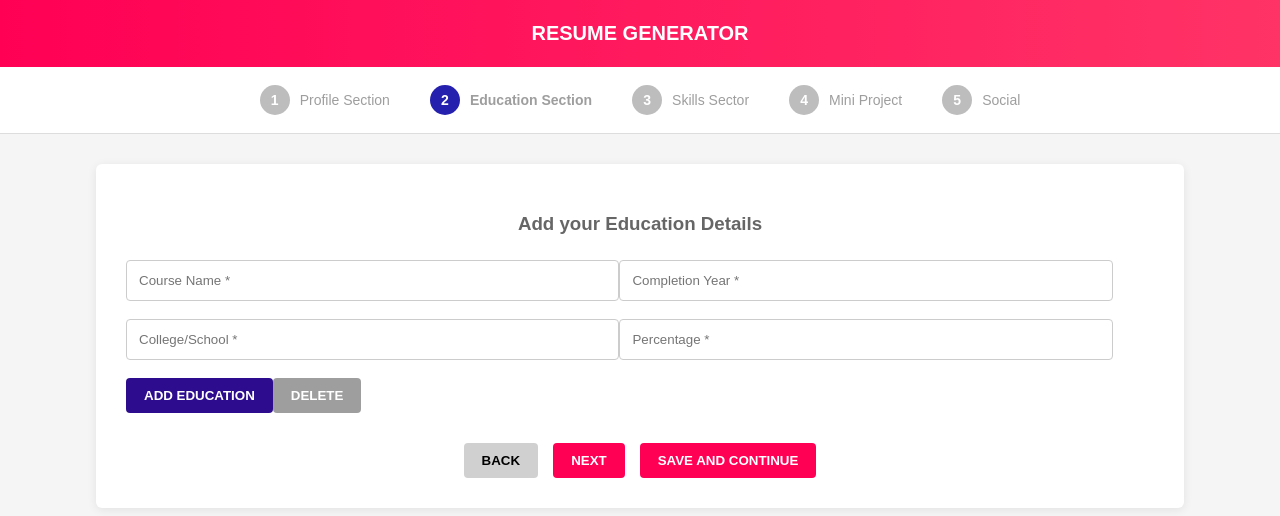
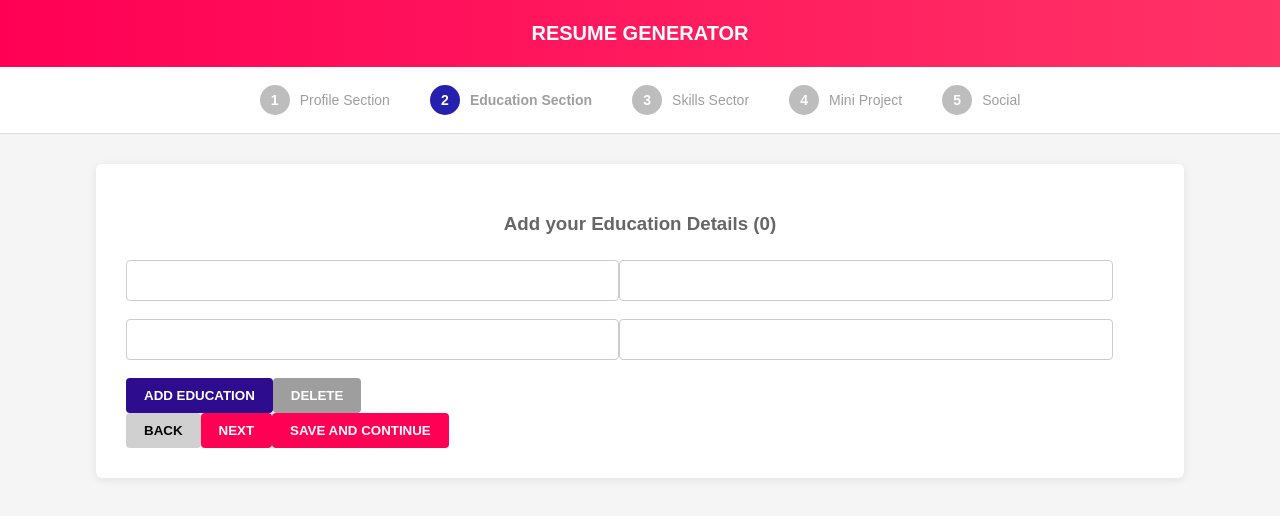
Before and after one commit to acciojob/resume-builder-akhssm, a React app: page / in a window 1280 px wide. Both pictures are taken after a click on the button "NEXT". Shown: the top 516 px of the page. Built offline with nearby package versions, Linux system fonts and the light colour scheme.

Commit message:
Changes in code

```diff
--- a/src/components/App.js
+++ b/src/components/App.js
@@ -61,138 +61,123 @@ const App = () => {
       </div>
 
       <div className="container">
+
         {step === 1 && (
           <>
             <h3>Add your profile details</h3>
-            <input name="fname" placeholder="First Name"
-              onChange={(e) => setProfile({ ...profile, fname: e.target.value })} />
-            <input name="lname" placeholder="Last Name"
-              onChange={(e) => setProfile({ ...profile, lname: e.target.value })} />
-            <input name="phone" placeholder="Phone Number"
-              onChange={(e) => setProfile({ ...profile, phone: e.target.value })} />
-            <input name="address" placeholder="Address"
-              onChange={(e) => setProfile({ ...profile, address: e.target.value })} />
+            <input name="fname" onChange={e => setProfile({ ...profile, fname: e.target.value })} />
+            <input name="lname" onChange={e => setProfile({ ...profile, lname: e.target.value })} />
+            <input name="phone" onChange={e => setProfile({ ...profile, phone: e.target.value })} />
+            <input name="address" onChange={e => setProfile({ ...profile, address: e.target.value })} />
             <input name="url" type="file" />
           </>
         )}
 
         {step === 2 && (
           <>
-            <h3>Add your Education Details</h3>
-            <input name="courseName" placeholder="Course Name *"
-              onChange={(e) => setEduForm({ ...eduForm, courseName: e.target.value })} />
-            <input name="completionYear" placeholder="Completion Year *"
-              onChange={(e) => setEduForm({ ...eduForm, completionYear: e.target.value })} />
-            <input name="college" placeholder="College/School *"
-              onChange={(e) => setEduForm({ ...eduForm, college: e.target.value })} />
-            <input name="percentage" placeholder="Percentage *"
-              onChange={(e) => setEduForm({ ...eduForm, percentage: e.target.value })} />
+            <h3>Add your Education Details ({education.length})</h3>
 
-            <button id="add_education"
-              onClick={() => {
-                setEducation([...education, eduForm]);
-                setEduForm({ courseName: "", completionYear: "", college: "", percentage: "" });
-              }}>
+            <input name="courseName" onChange={e => setEduForm({ ...eduForm, courseName: e.target.value })} />
+            <input name="completionYear" onChange={e => setEduForm({ ...eduForm, completionYear: e.target.value })} />
+            <input name="college" onChange={e => setEduForm({ ...eduForm, college: e.target.value })} />
+            <input name="percentage" onChange={e => setEduForm({ ...eduForm, percentage: e.target.value })} />
+
+            <button
+              id="add_education"
+              className="MuiButton-contained"
+              onClick={() => setEducation([...education, eduForm])}
+            >
               ADD EDUCATION
             </button>
 
-            <button id="delete" onClick={() => setEducation([])}>
-              DELETE
-            </button>
+            <button id="delete" onClick={() => setEducation([])}>DELETE</button>
           </>
         )}
 
         {step === 3 && (
           <>
-            <h3>Add your Skills</h3>
+            <h3>Add your Skills ({skills.length})</h3>
+
             <input
               name="skill"
-              placeholder="Skill *"
               value={skill}
-              onChange={(e) => setSkill(e.target.value)}
+              onChange={e => setSkill(e.target.value)}
             />
 
-            <button id="add_skill"
+            <button
+              id="add_skill"
+              className="MuiButton-contained"
               onClick={() => {
                 setSkills([...skills, skill]);
                 setSkill("");
-              }}>
+              }}
+            >
               ADD SKILL
             </button>
 
-            <button id="delete_skill" onClick={() => setSkills([])}>
-              DELETE SKILL
-            </button>
+            <button id="delete_skill" onClick={() => setSkills([])}>DELETE SKILL</button>
           </>
         )}
 
         {step === 4 && (
           <>
-            <h3>Add your Mini Projects</h3>
-            <input name="projectName" placeholder="Project Name *"
-              onChange={(e) =>
-                setProjectForm({ ...projectForm, projectName: e.target.value })} />
-            <input name="techStack" placeholder="Tech Stack"
-              onChange={(e) =>
-                setProjectForm({ ...projectForm, techStack: e.target.value })} />
-            <textarea name="description" placeholder="Description"
-              onChange={(e) =>
-                setProjectForm({ ...projectForm, description: e.target.value })} />
+            <h3>Add your Mini Projects ({projects.length})</h3>
 
-            <button id="add_project"
-              onClick={() => {
-                setProjects([...projects, projectForm]);
-                setProjectForm({ projectName: "", techStack: "", description: "" });
-              }}>
+            <input name="projectName" onChange={e => setProjectForm({ ...projectForm, projectName: e.target.value })} />
+            <input name="techStack" onChange={e => setProjectForm({ ...projectForm, techStack: e.target.value })} />
+            <textarea name="description" onChange={e => setProjectForm({ ...projectForm, description: e.target.value })} />
+
+            <button
+              id="add_project"
+              className="MuiButton-contained"
+              onClick={() => setProjects([...projects, projectForm])}
+            >
               ADD PROJECT
             </button>
 
-            <button id="delete" onClick={() => setProjects([])}>
-              DELETE
-            </button>
+            <button id="delete" onClick={() => setProjects([])}>DELETE</button>
           </>
         )}
 
         {step === 5 && (
           <>
-            <h3>Add social links like linkedin , github etc</h3>
+            <h3>Add your Social Media ({socials.length})</h3>
+
             <input
               name="Social"
-              placeholder="Social Links *"
               value={social}
-              onChange={(e) => setSocial(e.target.value)}
+              onChange={e => setSocial(e.target.value)}
             />
 
-            <button id="add_social"
+            <button
+              id="add_social"
+              className="MuiButton-contained"
               onClick={() => {
                 setSocials([...socials, social]);
                 setSocial("");
-              }}>
+              }}
+            >
               ADD SOCIAL
             </button>
           </>
         )}
 
-        {step === 6 && (
-          <>
-            <h3>All steps completed - your resume is ready!!</h3>
-            <h1>{profile.fname} {profile.lname}</h1>
-          </>
-        )}
-
-        <div className="buttons">
+        <div className="makeStyles-footer-15">
           <button id="back" onClick={back} disabled={step === 1}>
             BACK
           </button>
 
           {step < 6 && (
-            <button id="next" onClick={next}>
+            <button id="next" className="MuiButton-contained" onClick={next}>
               NEXT
             </button>
           )}
 
-          <button id="save_continue">SAVE AND CONTINUE</button>
+          <button id="save_continue" className="MuiButton-contained">
+            SAVE AND CONTINUE
+          </button>
         </div>
+
       </div>
     </>
   );
```
